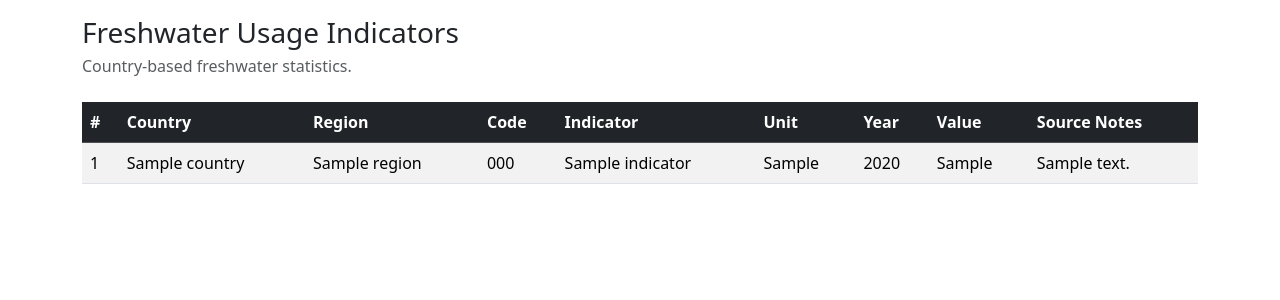
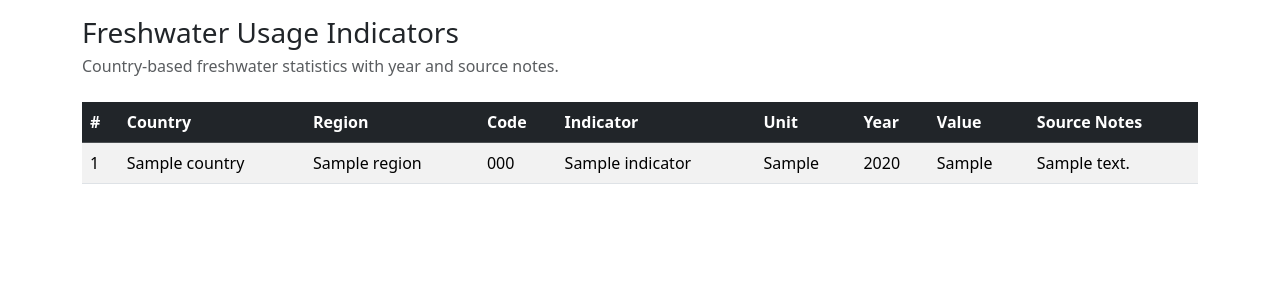
Before and after one commit to s4l1hs/Database-Management-System, a Flask app: template frontend/css/templates/freshwater_list.html in a window 1280 px wide. Shown: the part 56-356 px from the top of the page. Run offline with Flask 3, Linux system fonts and the light colour scheme; the template is opened without the code that fills it: most values are stand-ins (such as "Sample title", 1, 10 or a date in 2020); parts of the project's set-up code (start-up, migrations or seed data) failed here and were passed over.

Commit message:
Enhance description for freshwater statistics
Updated the description of freshwater statistics to include year and source notes.

```diff
--- a/frontend/css/templates/freshwater_list.html
+++ b/frontend/css/templates/freshwater_list.html
@@ -7,11 +7,10 @@
   <div>
     <h1 class="h3 mb-1">Freshwater Usage Indicators</h1>
     <p class="text-muted mb-0">
-      Country-based freshwater statistics.
+      Country-based freshwater statistics with year and source notes.
     </p>
   </div>
 
-  {# Sadece adminler Add butonunu görsün #}
   {% if session.get("team_no")|int == 1 %}
     <a href="{{ url_for('freshwater.add_freshwater') }}" class="btn btn-primary">
       <i class="fa-solid fa-plus"></i> Add New Record
@@ -37,7 +36,6 @@
     </tr>
   </thead>
   <tbody>
-    {# Python tarafında query 3 tablo çektiği için burada 3 değişkenle karşılıyoruz #}
     {% for fw, country, indicator in rows %}
       <tr>
         <td>{{ fw.data_id }}</td>
```
